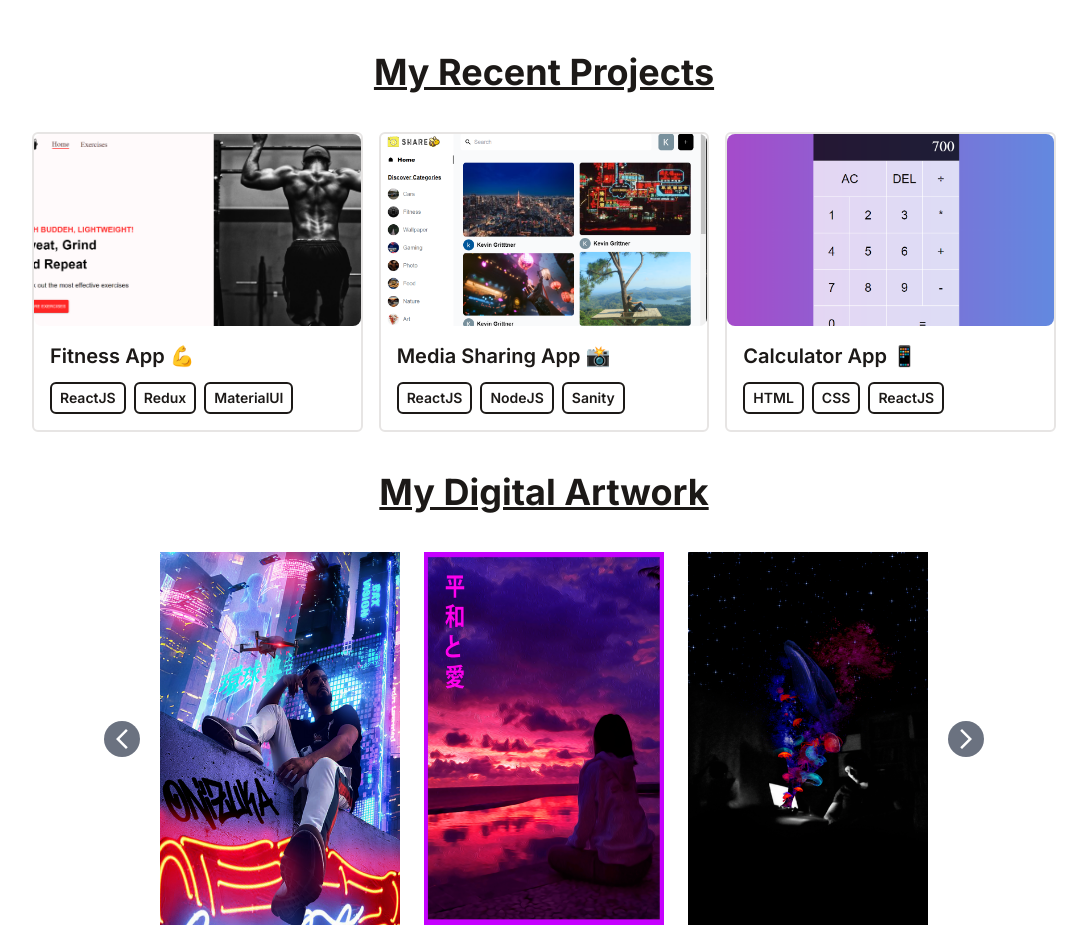
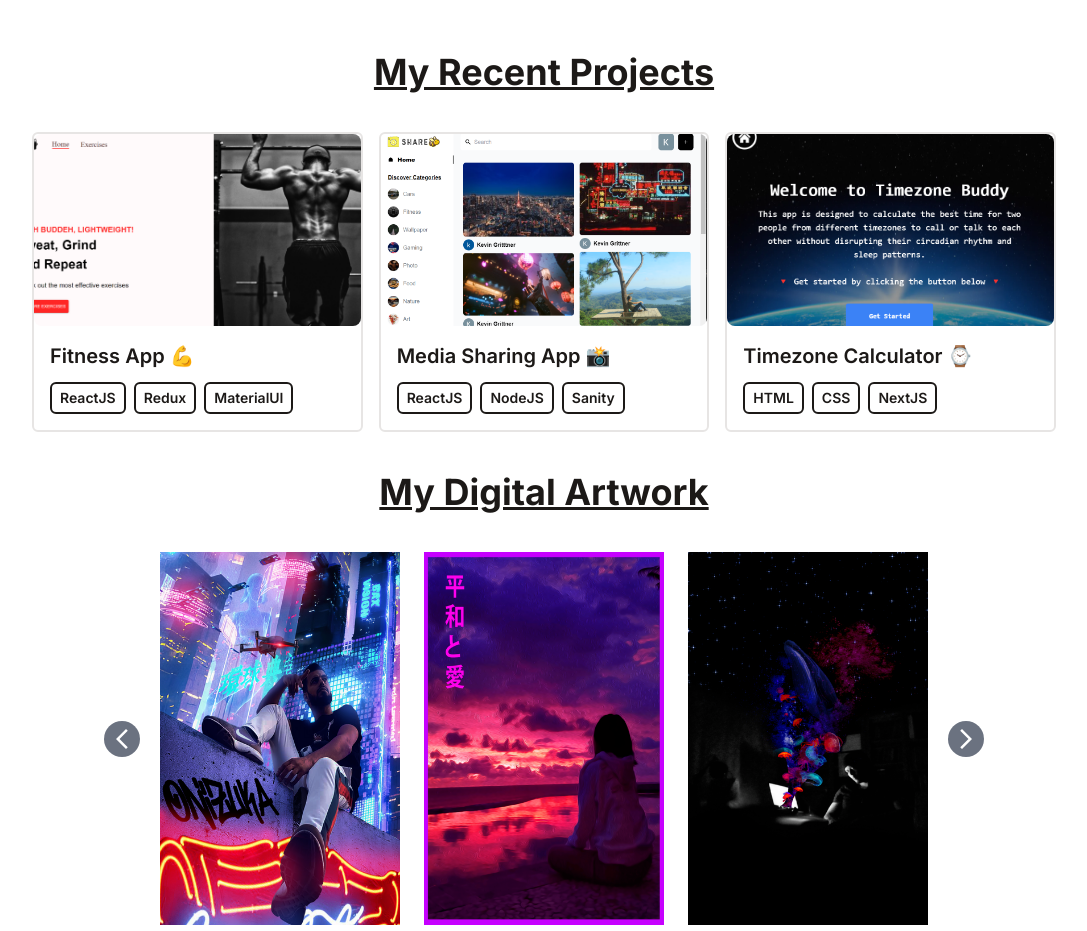
Before and after one commit to EpicIbby101/Developer-Portfolio, a React (Vite) app: page / in a window 1280 px wide. Shown: the part 1000-1931 px from the top of the page, without its empty margins (96-1183 px from the left). Built offline with nearby package versions, Linux system fonts and the light colour scheme.

Commit message:
Updated portfolio items

```diff
--- a/src/data/portfolio.js
+++ b/src/data/portfolio.js
@@ -12,9 +12,9 @@ export default [
         link: 'https://sharebee-374512.web.app/login',
     },
     {
-        title: 'Calculator App 📱',
-        imgUrl: 'assets/calc.png',
-        stack: ['HTML', 'CSS', 'ReactJS'],
-        link: 'https://calculator-app-b8664.web.app/',
+        title: 'Timezone Calculator ⌚',
+        imgUrl: 'assets/Timezone.png',
+        stack: ['HTML', 'CSS', 'NextJS'],
+        link: 'https://timezoneapp-sepia.vercel.app/',
     },
 ]
```
Also changed, not shown: public/assets/Timezone.png (added).
